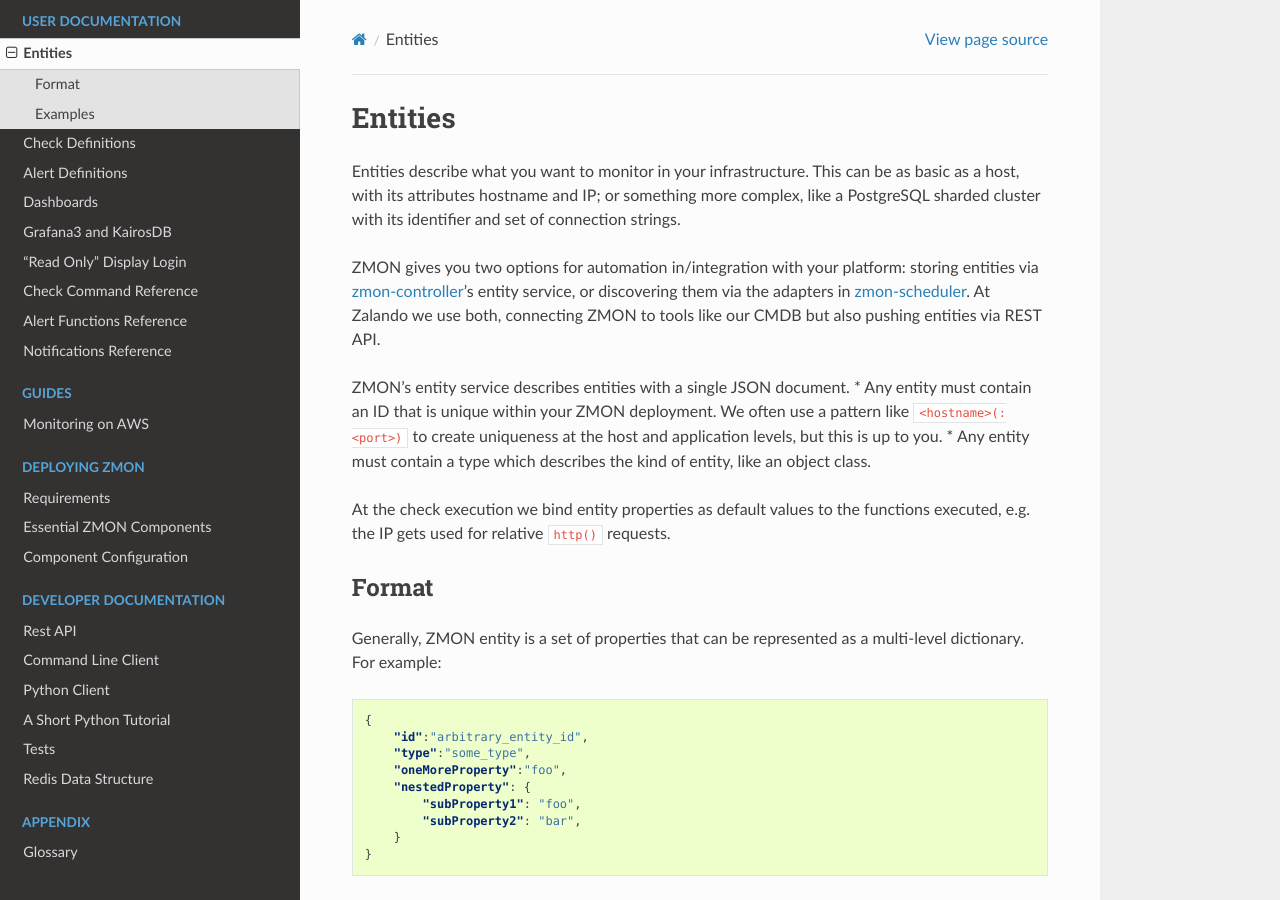
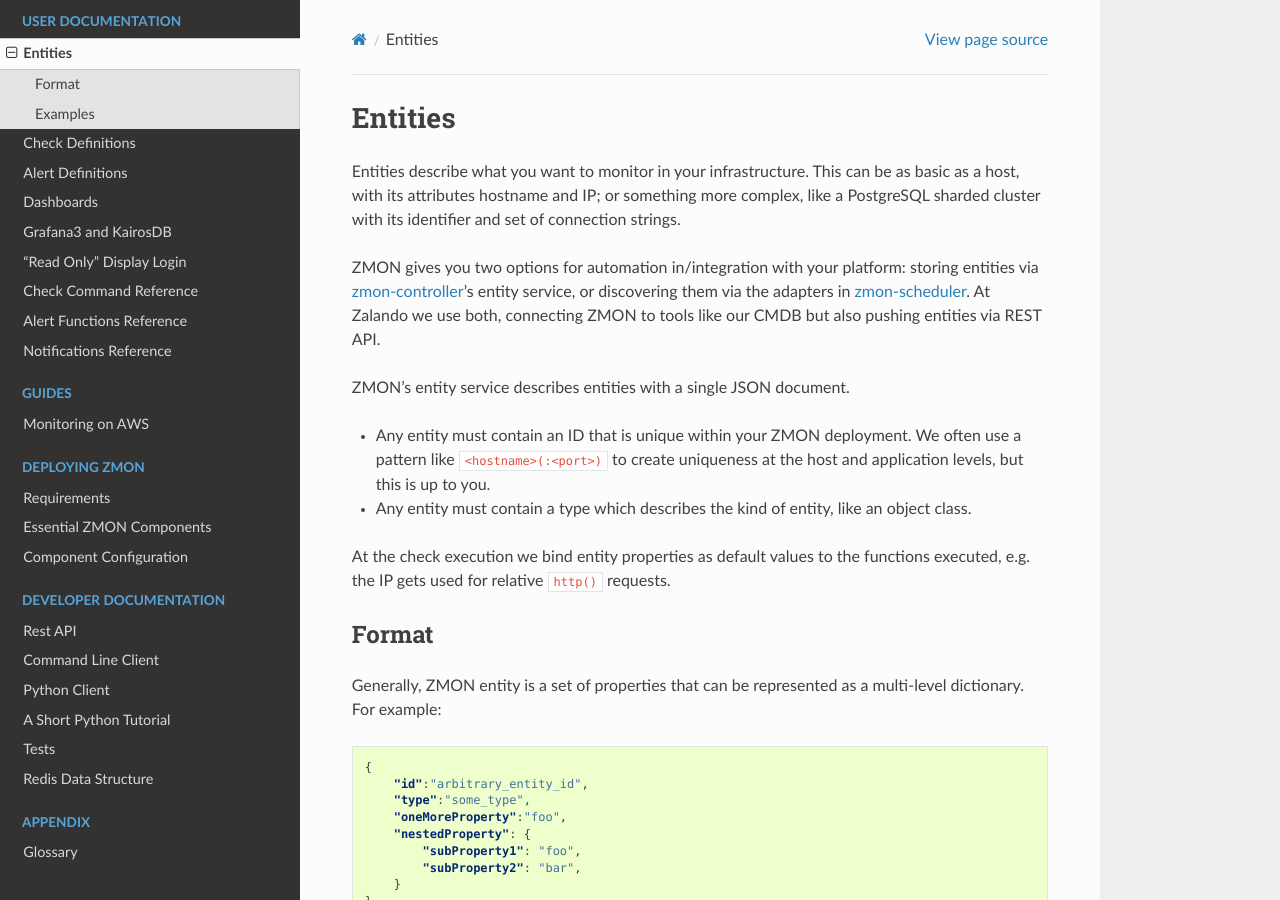
Before and after one commit to zalando-zmon/zmon-docs, a Sphinx documentation site: the page built from docs/user/entities.rst, in a window 1280 px wide and 900 px high. Built offline with Sphinx 7.4.7 and the Read the Docs theme 2.0.0, drawn with Linux system fonts in a browser that asks for light colours.

Commit message:
use - as bullet points

```diff
--- a/docs/user/entities.rst
+++ b/docs/user/entities.rst
@@ -11,8 +11,9 @@
 At Zalando we use both, connecting ZMON to tools like our CMDB but also pushing entities via REST API.
 
 ZMON's entity service describes entities with a single JSON document.
-* Any entity must contain an ID that is unique within your ZMON deployment. We often use a pattern like ``<hostname>(:<port>)`` to create uniqueness at the host and application levels, but this is up to you.
-* Any entity must contain a type which describes the kind of entity, like an object class.
+
+- Any entity must contain an ID that is unique within your ZMON deployment. We often use a pattern like ``<hostname>(:<port>)`` to create uniqueness at the host and application levels, but this is up to you.
+- Any entity must contain a type which describes the kind of entity, like an object class.
 
 At the check execution we bind entity properties as default values to the functions executed, e.g. the IP gets used for relative ``http()`` requests.
 
```
